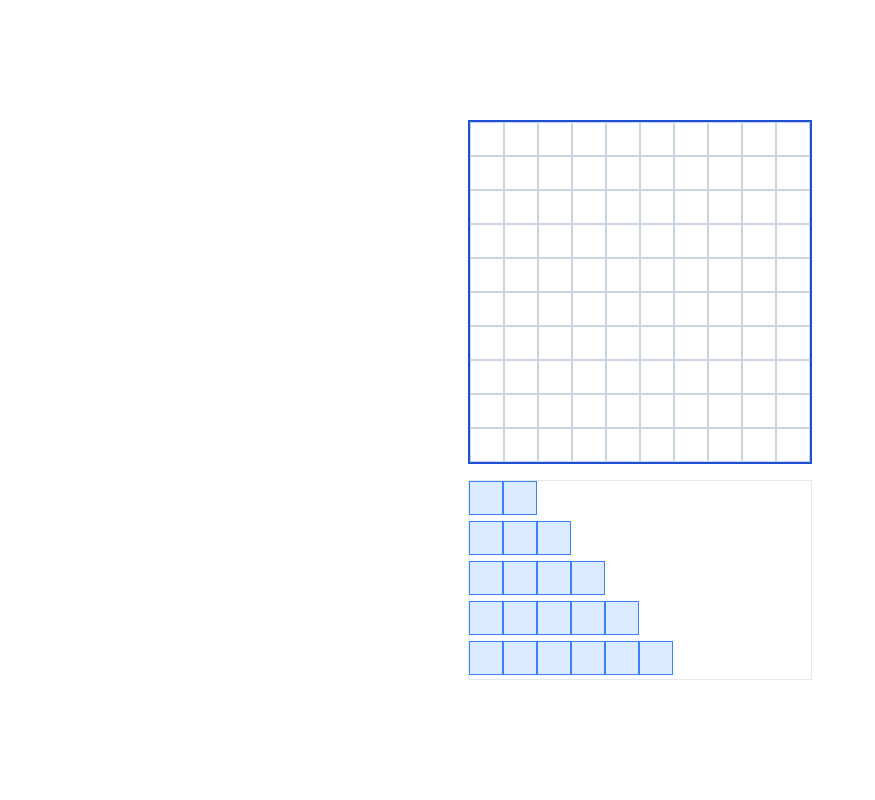
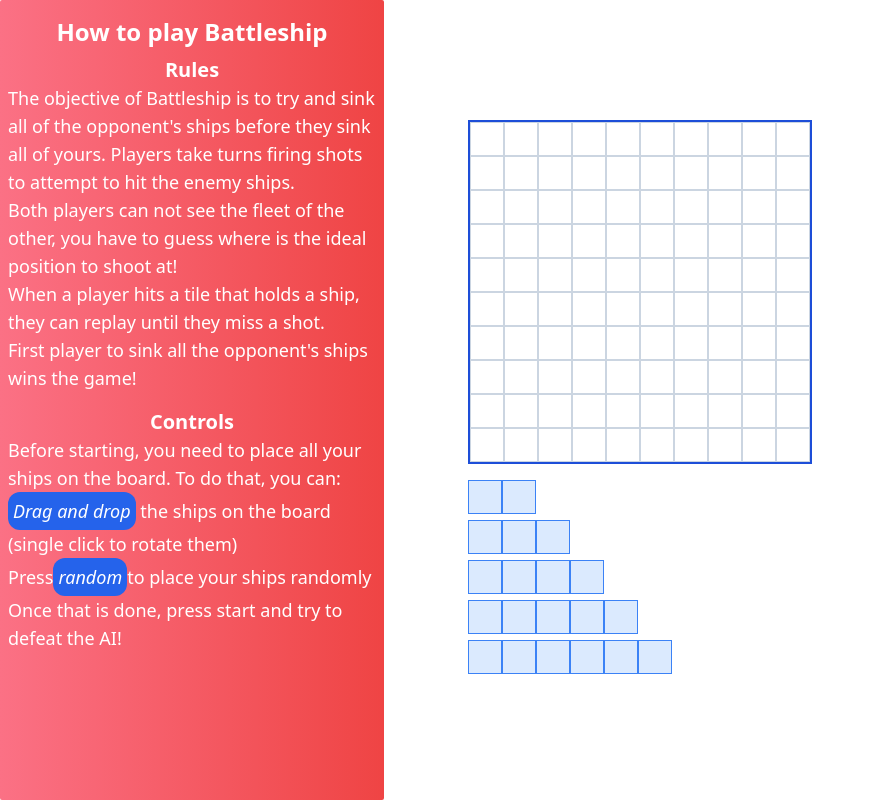
Before and after one commit to PrassesKhadka/Project-BattleShip, a Next.js app in the folder battleship/: page / in a window 1280 px wide. Shown: the whole page, without its empty margins (0-875 px from the left). Built offline with nearby package versions, Linux system fonts and the light colour scheme.

Commit message:
Rendering: Sidebar added

```diff
--- a/battleship/app/components/Main.tsx
+++ b/battleship/app/components/Main.tsx
@@ -1,6 +1,7 @@
 import React, { useEffect, useRef, useState } from "react";
 import Player, { IreturnPlayer } from "../factories/Player";
 import Board from "./main_component/Board";
+import Sidebar from "./other_component/Sidebar";
 import Start from "./main_component/Start";
 import { IreturnGameBoard, TboardData } from "../factories/Gameboard";
 
@@ -25,7 +26,13 @@ const Main = () => {
 	player2.randomlyAddShip();
 
 	return (
-		<div className="bg-white w-screen min-h-screen flex justify-center items-center">
+		<div className="relative bg-white w-screen min-h-screen flex justify-center items-center">
+			{!start ? (
+				<div className="absolute left-0 w-[30%] h-screen overflow-y-scroll rounded-sm bg-gradient-to-r from-rose-400 to-red-500">
+					<Sidebar />
+				</div>
+			) : null}
+
 			{!start ? (
 				<Start player={player1.current} board={board1} setStart={setStart} />
 			) : (
--- a/battleship/app/components/main_component/Start.tsx
+++ b/battleship/app/components/main_component/Start.tsx
@@ -71,14 +71,17 @@ const Start = ({ player, board, setStart }: Props) => {
 			</div>
 
 			{/* Ships */}
-			<div className="w-full h-[200px] border">
+			<div className="w-full h-[200px]">
 				{ships.getShips().length > 0 ? (
 					ships.getShips().map((aship: IreturnShip[]) => (
-						<div draggable onDragStart={(e) => handleDragStart(e, aship)}>
+						<div
+							draggable
+							onDragStart={(e) => handleDragStart(e, aship)}
+							className="">
 							{aship.map((ship: IreturnShip, i) => (
 								<div
 									onMouseEnter={() => (dragIndex.current = i)}
-									className="p-4 border border-blue-500 bg-blue-100 inline-block hover:cursor-grab hover:bg-blue-200"></div>
+									className="inline-block p-4 border border-blue-500 bg-blue-100  hover:cursor-grab hover:bg-blue-200"></div>
 							))}
 						</div>
 					))
@@ -89,7 +92,7 @@ const Start = ({ player, board, setStart }: Props) => {
 								setStart(true);
 								player.toggleIsTurn();
 							}}
-							className="inline-block hover:cursor-pointer hover:bg-green-600 p-2 bg-green-500 mt-[20%] rounded-md text-white">
+							className="inline-block hover:cursor-pointer hover:bg-green-600 p-4 text-2xl bg-green-500 mt-[20%] rounded-xl text-white">
 							Start
 						</button>
 					</div>
--- /dev/null
+++ b/battleship/app/components/other_component/Sidebar.tsx
@@ -0,0 +1,57 @@
+"use client";
+import React from "react";
+
+const Sidebar = () => {
+	return (
+		<div className="p-2 mt-2 text-white text-lg s">
+			<h1 className="text-center text-2xl font-bold">How to play Battleship</h1>
+			{/* Rules */}
+			<div className="mt-2 mb-4 ">
+				<h2 className="text-center text-xl font-bold">Rules</h2>
+				<ul className="text-left">
+					<li>
+						The objective of Battleship is to try and sink all of the opponent's
+						ships before they sink all of yours. Players take turns firing shots
+						to attempt to hit the enemy ships.
+					</li>
+					<li>
+						Both players can not see the fleet of the other, you have to guess
+						where is the ideal position to shoot at!
+					</li>
+					<li>
+						When a player hits a tile that holds a ship, they can replay until
+						they miss a shot.
+					</li>
+					<li>First player to sink all the opponent's ships wins the game!</li>
+				</ul>
+				<p></p>
+			</div>
+			{/* Controls */}
+			<div>
+				<h2 className="text-center text-xl font-bold">Controls</h2>
+				<ul>
+					<li>
+						Before starting, you need to place all your ships on the board. To
+						do that, you can:
+						<li>
+							<em className="bg-blue-600 p-[5px] rounded-xl inline-block">
+								Drag and drop
+							</em>{" "}
+							the ships on the board (single click to rotate them)
+						</li>
+						<li>
+							Press
+							<em className="bg-blue-600 p-[5px] rounded-xl inline-block">
+								random
+							</em>
+							to place your ships randomly{" "}
+						</li>
+					</li>
+					<li>Once that is done, press start and try to defeat the AI!</li>
+				</ul>
+			</div>
+		</div>
+	);
+};
+
+export default Sidebar;
```
